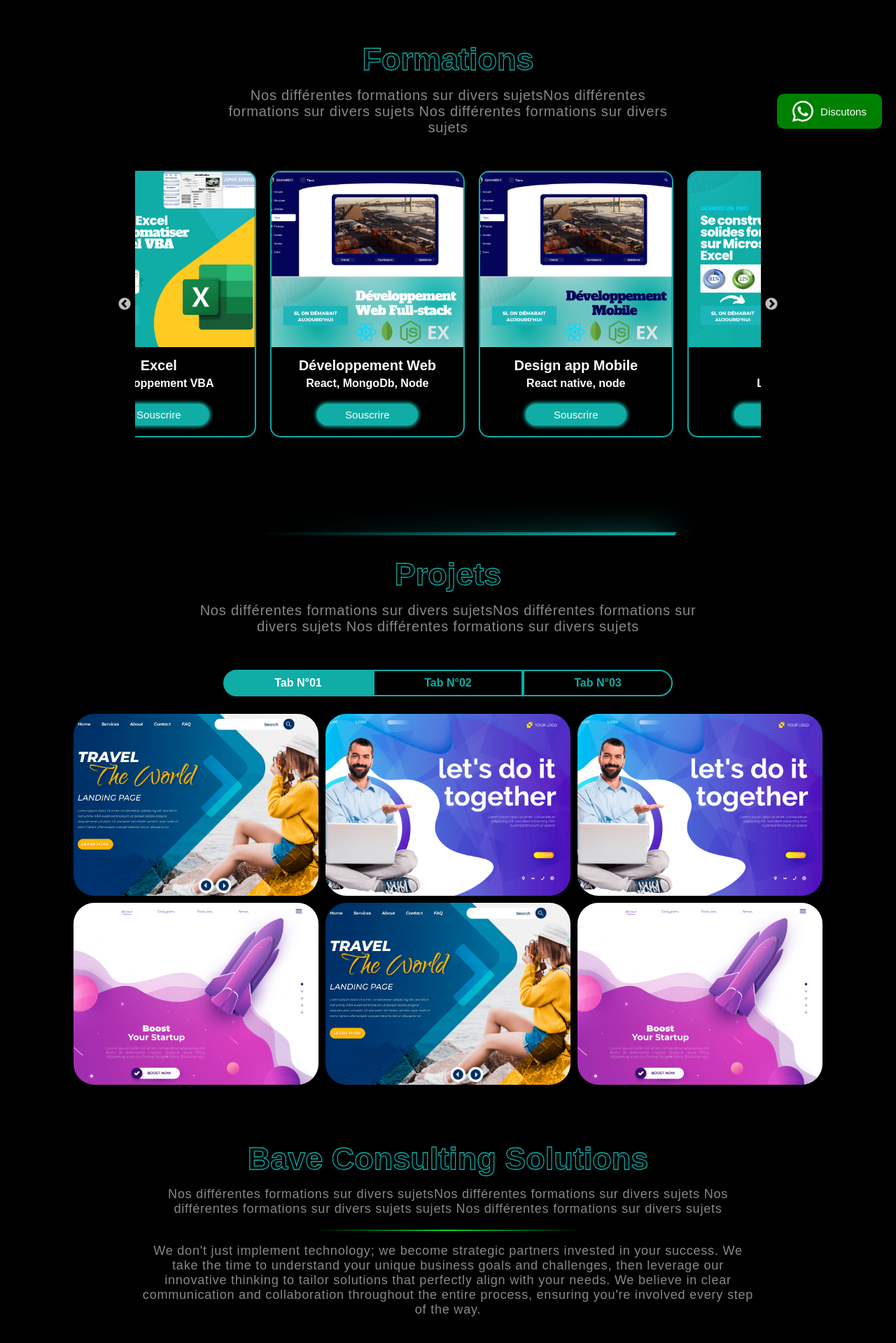
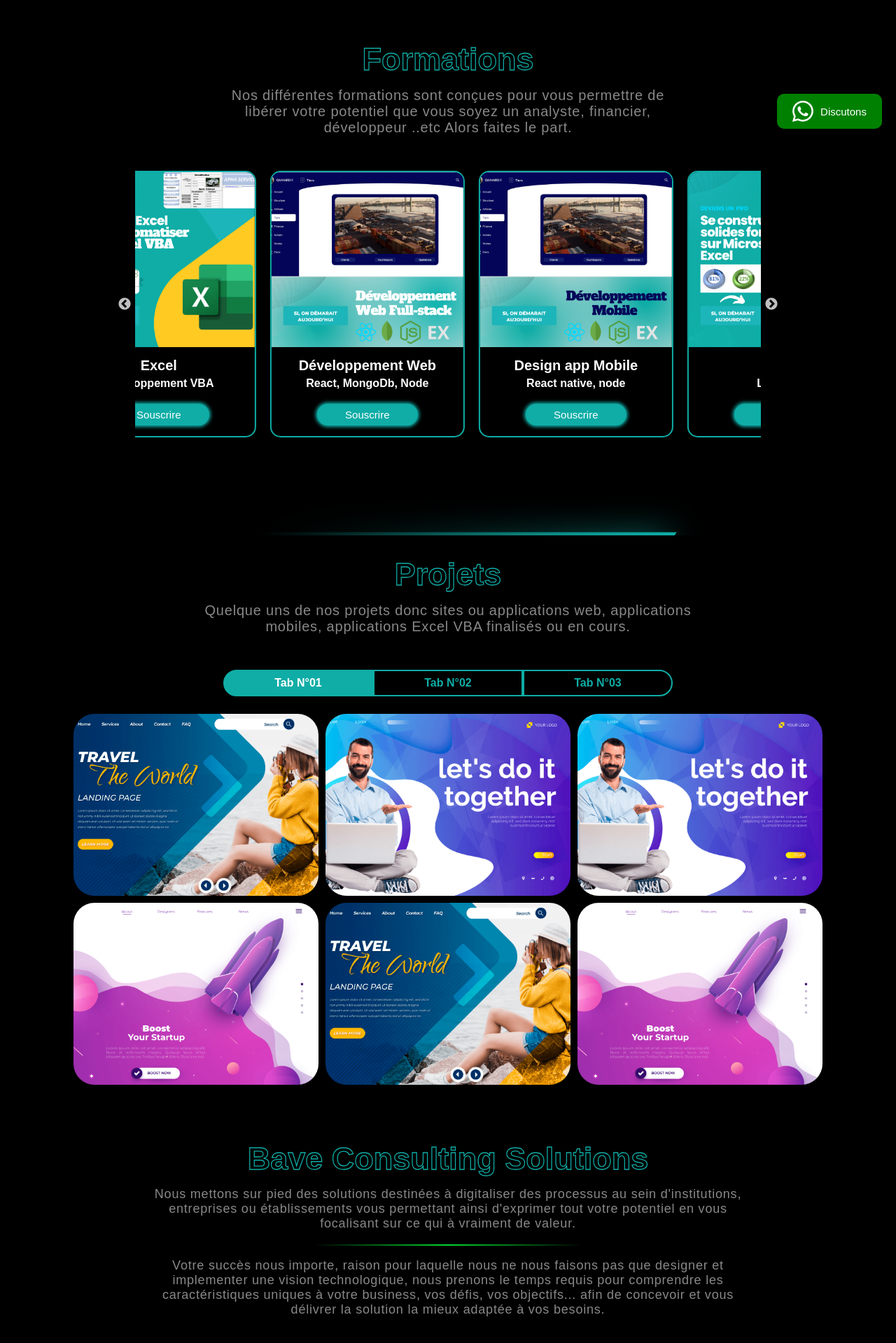
Before and after one commit to Gaimar23/gs2, a React (Vite) app: page / in a window 1280 px wide. Shown: the part 581-2500 px from the top of the page at 70% size. Built offline with nearby package versions, Linux system fonts and the light colour scheme; a web font is replaced by a local one.

Commit message:
thirteenth commit

```diff
--- a/src/components/about/AboutUs.jsx
+++ b/src/components/about/AboutUs.jsx
@@ -8,17 +8,26 @@ const AboutUs = () => {
       <div className="about-us-global">
         <h2 className="title">Bave Consulting Solutions</h2>
         <p className="one">
-          Nos différentes formations sur divers sujetsNos différentes formations
+          Nous mettons sur pied des solutions destinées à digitaliser des
+          processus au sein d'institutions, entreprises ou établissements vous
+          permettant ainsi d'exprimer tout votre potentiel en vous focalisant
+          sur ce qui à vraiment de valeur.
+          {/* Nos différentes formations sur divers sujetsNos différentes formations
           sur divers sujets Nos différentes formations sur divers sujets sujets
-          Nos différentes formations sur divers sujets
+          Nos différentes formations sur divers sujets */}
         </p>
         <p className="two">
-          We don't just implement technology; we become strategic partners
+          Votre succès nous importe, raison pour laquelle nous ne nous faisons
+          pas que designer et implementer une vision technologique, nous prenons
+          le temps requis pour comprendre les caractéristiques uniques à votre
+          business, vos défis, vos objectifs... afin de concevoir et vous
+          délivrer la solution la mieux adaptée à vos besoins.
+          {/* We don't just implement technology; we become strategic partners
           invested in your success. We take the time to understand your unique
           business goals and challenges, then leverage our innovative thinking
           to tailor solutions that perfectly align with your needs. We believe
           in clear communication and collaboration throughout the entire
-          process, ensuring you're involved every step of the way.
+          process, ensuring you're involved every step of the way. */}
         </p>
         <div className="image-container">
           <img src={aboutImg} alt="" />
--- a/src/components/contact/ContactComp.jsx
+++ b/src/components/contact/ContactComp.jsx
@@ -7,9 +7,11 @@ const ContactComp = () => {
       <div className="contact-us-global">
         <h2 className="title">Contact</h2>
         <p className="desc">
-          Nos différentes formations sur divers sujetsNos différentes formations
+          Nous sommes disponibles 24h / 7 pour repondre à vos besoins et vous
+          apporter une solution dans les plus bref delais.
+          {/* Nos différentes formations sur divers sujetsNos différentes formations
           sur divers sujets Nos différentes formations sur divers sujets sujets
-          Nos différentes formations sur divers sujets
+          Nos différentes formations sur divers sujets */}
         </p>
 
         <form className="message-us">
--- a/src/components/footer02/Footer02.jsx
+++ b/src/components/footer02/Footer02.jsx
@@ -47,15 +47,15 @@ const Footer02 = () => {
           <div className="column">
             <div className="title">Liens Utiles</div>
             <ul className="list-item-footer">
-              <li>Conception de Site Web</li>
-              <li>Conception d'Appli Mobile</li>
-              <li>Dévéloppement d'Appli VBA</li>
+              <li>Formations</li>
+              <li>Projets</li>
+              <li>Servives</li>
             </ul>
           </div>
         </div>
         <div className="footer-lower-bottom">
           <div className="copy-right-social">
-            <p>© 2004-2024 gaimardsolutions.com - Premium Web Hosting</p>
+            <p>© 2024 braveconsultingsolutions.com - Designed by Gaimard F.</p>
             <div className="social-container">
               <div className="icon-container">
                 <BiLogoYoutube className="icon-soc" />
--- a/src/components/navbar/Navbar.scss
+++ b/src/components/navbar/Navbar.scss
@@ -34,7 +34,7 @@
                     &.my-logo{
 
                         .logo{
-                            width: 50px;
+                            width: 100px;
                             height: 50px;
                             object-fit: cover;
                             // border-radius: 50%;
--- a/src/components/projects/Projects.jsx
+++ b/src/components/projects/Projects.jsx
@@ -49,8 +49,10 @@ const Projects = () => {
       <div className="projects-global">
         <h2>Projets</h2>
         <p>
-          Nos différentes formations sur divers sujetsNos différentes formations
-          sur divers sujets Nos différentes formations sur divers sujets
+          Quelque uns de nos projets donc sites ou applications web,
+          applications mobiles, applications Excel VBA finalisés ou en cours.
+          {/* Nos différentes formations sur divers sujetsNos différentes formations
+          sur divers sujets Nos différentes formations sur divers sujets */}
         </p>
         <div className="tab-container">
           <ul className="tab-list">
--- a/src/components/trainings/Trainings.jsx
+++ b/src/components/trainings/Trainings.jsx
@@ -71,8 +71,11 @@ const Trainings = () => {
         <span className="point-animate"></span>
         <h2>Formations</h2>
         <p>
-          Nos différentes formations sur divers sujetsNos différentes formations
-          sur divers sujets Nos différentes formations sur divers sujets
+          Nos différentes formations sont conçues pour vous permettre de libérer
+          votre potentiel que vous soyez un analyste, financier, développeur
+          ..etc Alors faites le part.
+          {/* Nos différentes formations sur divers sujetsNos différentes formations
+          sur divers sujets Nos différentes formations sur divers sujets */}
         </p>
         {/* <Carousel
           swipeable={false}
```
Also changed, not shown: src/assets/images/logo03.png.
